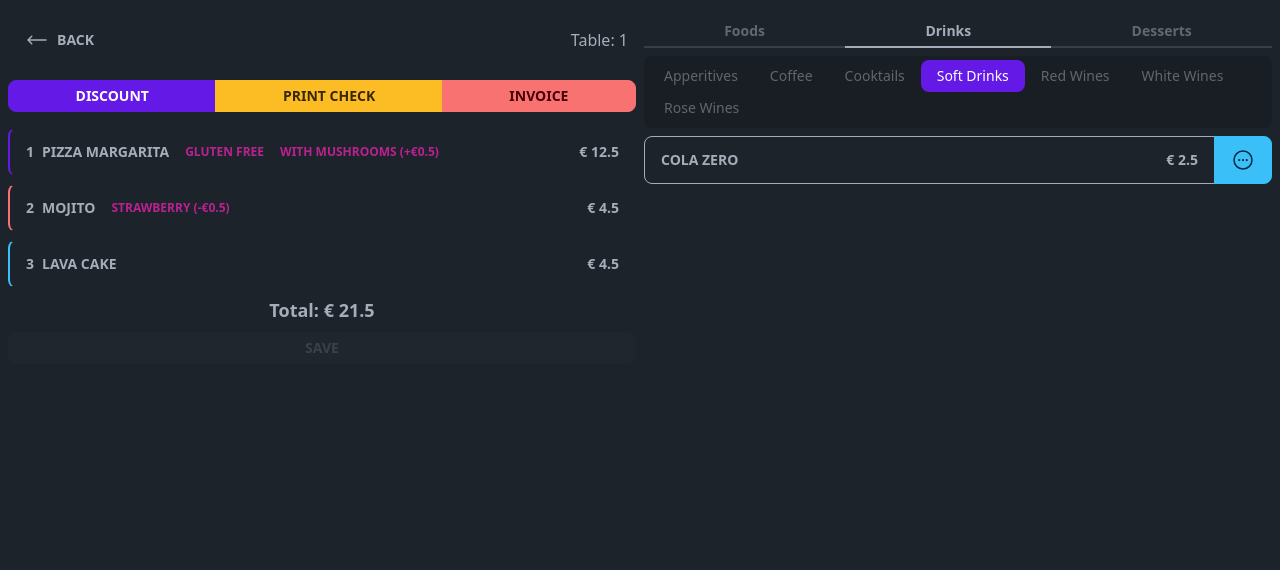
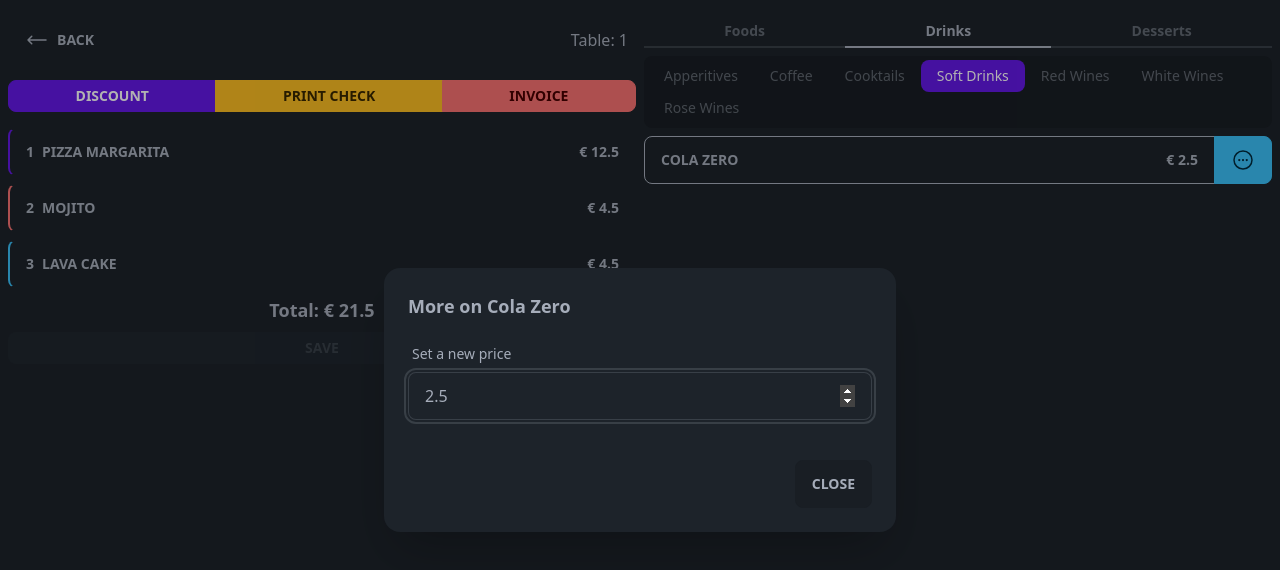
Before and after one commit to ajmir-github/pos-resturant, a Next.js app: page /table/0 in a window 1280 px wide. Both pictures are taken after a click on the button 1243 px from the left and 160 px from the top of the page. Shown: the top 570 px of the page. Built offline with nearby package versions, Linux system fonts and the light colour scheme.

Commit message:
cariations added

```diff
--- a/src/pages/table/[id].js
+++ b/src/pages/table/[id].js
@@ -32,10 +32,15 @@ const ITEM_SUB_CATEGORIES = {
   [ITEM_CATEGORY.desserts]: ["Hot desserts", "Cold desserts"],
 };
 
+const VARIARION_TO_PRICE = {
+  add: "ADD",
+  substruct: "SUBTRACT",
+  non: "NON",
+};
+
 const VARIARION_TYPE = {
-  increment: "INCREMENT",
-  decrement: "DECREMENT",
-  non: "NON",
+  checkbox: "checkbox",
+  select: "select",
 };
 
 const ITEMS = [
@@ -46,6 +51,21 @@ const ITEMS = [
     name: "Ragatoni Arrabiata",
     price: 10,
     veg: true,
+    variations: [
+      {
+        name: "Gluten Free",
+        type: VARIARION_TYPE.checkbox,
+        toPrice: VARIARION_TO_PRICE.add,
+        amount: 1,
+        default: false,
+      },
+      {
+        name: "Meat to be coocked?",
+        type: VARIARION_TYPE.select,
+        options: ["R", "MR", "M", "MW", "WD"],
+        toPrice: VARIARION_TO_PRICE.non,
+      },
+    ],
   },
   {
     id: 2,
@@ -68,6 +88,14 @@ const ITEMS = [
     name: "Pizza Margaritta",
     price: 10.5,
     veg: true,
+    variations: [
+      {
+        name: "With mushrooms",
+        type: VARIARION_TYPE.checkbox,
+        toPrice: VARIARION_TO_PRICE.add,
+        amount: 0.5,
+      },
+    ],
   },
   {
     id: 5,
@@ -116,26 +144,6 @@ function Cart({ cartItems }) {
             <span className="">{index + 1}</span>
             <span className="grow flex flex-col lg:flex-row items-start lg:items-center md:gap-2">
               <div>{item.name}</div>
-              {item.variations &&
-                item.variations.map((variation, index) => (
-                  <div
-                    className="ml-2 text-xs text-secondary-focus"
-                    key={"Variations:" + index}
-                  >
-                    {variation.name}
-                    {variation.type !== VARIARION_TYPE.non && (
-                      <>
-                        {" ("}
-                        {variation.type === VARIARION_TYPE.increment
-                          ? "+"
-                          : "-"}
-                        {EURO_SYMBOL}
-                        {variation.amount}
-                        {")"}
-                      </>
-                    )}
-                  </div>
-                ))}
             </span>
             <span>
               {EURO_SYMBOL} {item.price}
@@ -221,6 +229,7 @@ function PlaceOrder({ addToCart }) {
       <ItemsFilter filter={filter} setFilter={setFilter} />
       <div className="grid gap-2">
         {ITEMS.filter(filterFunc).map((item, index) => (
+          <>
             <div className="join w-full" key={"ITEMS:" + index}>
               <button
                 onClick={() => addToCart(item)}
@@ -234,7 +243,10 @@ function PlaceOrder({ addToCart }) {
                   {EURO_SYMBOL} {item.price}
                 </span>
               </button>
-            <button className="join-item btn btn-info">
+              <button
+                className="join-item btn btn-info"
+                onClick={() => window["ITEM_MODAL:" + index].showModal()}
+              >
                 <svg
                   xmlns="http://www.w3.org/2000/svg"
                   fill="none"
@@ -251,6 +263,90 @@ function PlaceOrder({ addToCart }) {
                 </svg>
               </button>
             </div>
+
+            <dialog id={"ITEM_MODAL:" + index} className="modal">
+              <div method="dialog" className="modal-box">
+                <h3 className="font-bold text-lg">More on {item.name}</h3>
+                <div className="py-4">
+                  {/* as a starter */}
+                  {item.category === ITEM_CATEGORY.foods && (
+                    <div className="form-control">
+                      <label className="label cursor-pointer">
+                        <span className="label-text">As a starter</span>
+                        <input
+                          type="checkbox"
+                          defaultValue={false}
+                          className="checkbox"
+                        />
+                      </label>
+                    </div>
+                  )}
+                  {/* Other item related variations */}
+                  {item.variations &&
+                    item.variations.map((variation) => {
+                      switch (variation.type) {
+                        case VARIARION_TYPE.checkbox:
+                          return (
+                            <div className="form-control">
+                              <label className="label cursor-pointer">
+                                <span className="label-text">
+                                  {variation.name}
+                                </span>
+                                <input
+                                  type="checkbox"
+                                  defaultValue={variation.default}
+                                  className="checkbox"
+                                />
+                              </label>
+                            </div>
+                          );
+
+                        case VARIARION_TYPE.select:
+                          return (
+                            <div className="form-control w-full">
+                              <label className="label">
+                                <span className="label-text">
+                                  {variation.name}
+                                </span>
+                              </label>
+                              <select className="select select-bordered">
+                                <option disabled selected>
+                                  Pick one
+                                </option>
+                                {variation.options.map((option) => (
+                                  <option>{option}</option>
+                                ))}
+                              </select>
+                            </div>
+                          );
+                        default:
+                          return "IDK";
+                      }
+                    })}
+
+                  {/* Change the price */}
+                  <div className="form-control w-full">
+                    <label className="label">
+                      <span className="label-text">Set a new price</span>
+                    </label>
+                    <input
+                      type="number"
+                      defaultValue={item.price}
+                      className="input input-bordered w-full"
+                    />
+                  </div>
+                </div>
+                <div className="modal-action">
+                  <button
+                    className="btn"
+                    onClick={() => window["ITEM_MODAL:" + index].close()}
+                  >
+                    Close
+                  </button>
+                </div>
+              </div>
+            </dialog>
+          </>
         ))}
       </div>
     </div>
```
Lines whose indentation alone changed are shown as unchanged.
